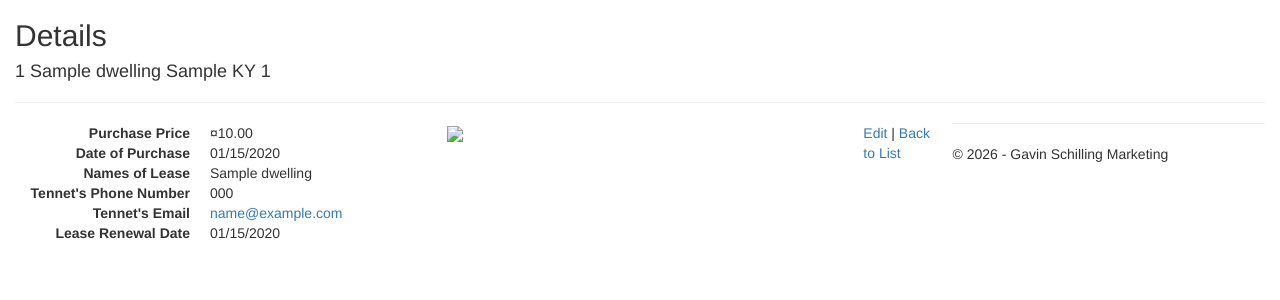
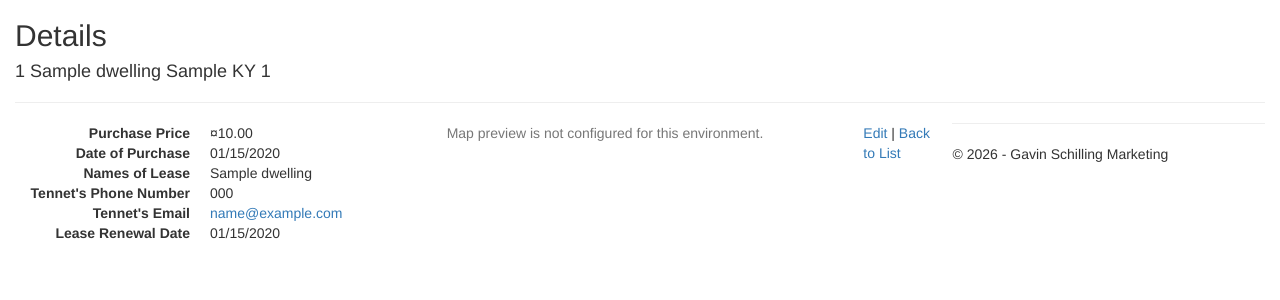
Before and after one commit to SchillingEnterprises/JBS-Properties, an ASP.NET MVC app: page /Dwellings/Details/1 in a window 1280 px wide. Shown: the part 51-351 px from the top of the page. Run offline with ASP.NET Core 8 and stand-ins for ASP.NET MVC 5, Linux system fonts and the light colour scheme; the visitor is signed in with stand-in values (Sample User, id 1); tables that the repository leaves empty hold one stand-in row (values such as "Sample post"); the project's own start-up code is not run, and a stand-in starts its controllers and pages; some libraries are stand-ins or nearby versions.

Commit message:
fix(security): remove exposed maps key from property view

```diff
--- a/Views/Dwellings/Details.cshtml
+++ b/Views/Dwellings/Details.cshtml
@@ -3,6 +3,9 @@
 @{
     ViewBag.Title = "Details";
     Layout = "~/Views/Shared/_Layout.cshtml";
+    // Use a dedicated browser key restricted by HTTP referrer in Google Cloud.
+    // This value is intentionally not committed to source control.
+    var mapsBrowserKey = Environment.GetEnvironmentVariable("GOOGLE_MAPS_BROWSER_API_KEY");
 }
 
 <h2>Details</h2>
@@ -60,8 +63,18 @@
             @Html.DisplayFor(model => model.LeaseRenewalDate)
         </dd>
     </dl>
-    <section class="col-md-4">
-        <img src='@string.Format("https://maps.googleapis.com/maps/api/streetview?size=400x400&location={0}&key=AIzaSyDdNpQIIQNziuF5szq1DfRNKAUdNY3yNp4", Uri.EscapeUriString(Model.OfficialAddress))'>
+    <section class="col-md-4" aria-label="Property location preview">
+        @if (!String.IsNullOrWhiteSpace(mapsBrowserKey))
+        {
+            <img class="img-responsive"
+                 src="@string.Format("https://maps.googleapis.com/maps/api/streetview?size=400x400&amp;location={0}&amp;key={1}", Uri.EscapeDataString(Model.OfficialAddress), Uri.EscapeDataString(mapsBrowserKey))"
+                 alt="Street view preview of the property at @Model.OfficialAddress"
+                 loading="lazy" />
+        }
+        else
+        {
+            <p class="text-muted" role="status">Map preview is not configured for this environment.</p>
+        }
     </section>
 </div>
 
```
